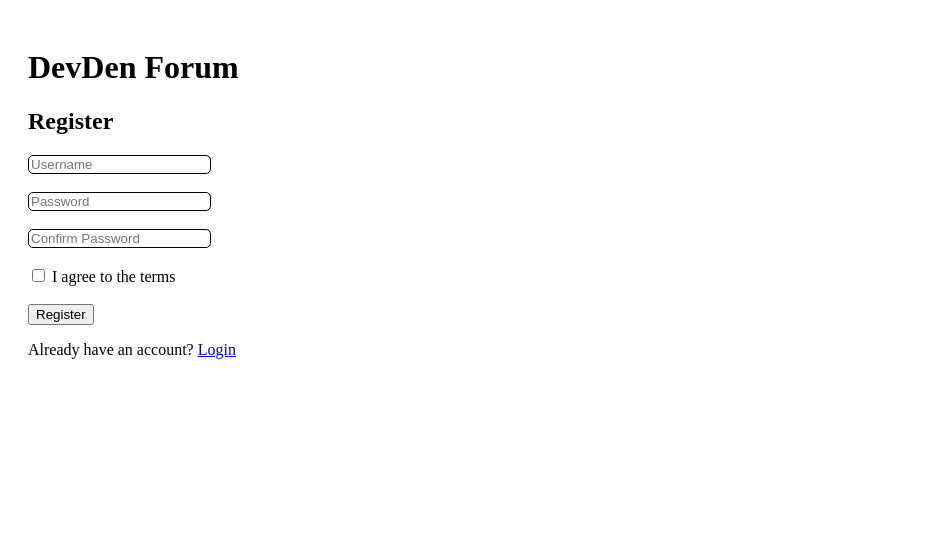
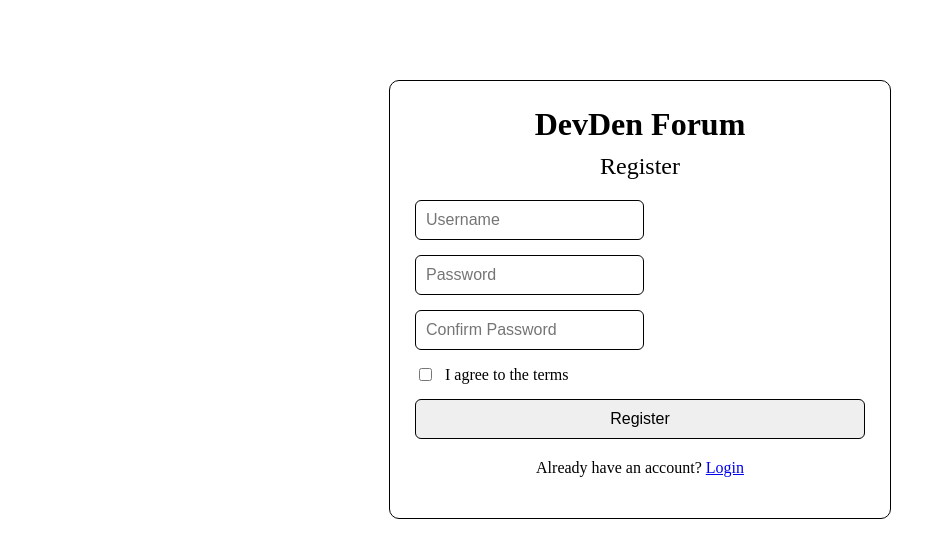
Before and after one commit to Sparkplug146/project-four, a React (Vite) app in the folder client/: page /register in a window 1280 px wide. Shown: the top 558 px of the page, without its empty margins (0-926 px from the left). Built offline with nearby package versions, Linux system fonts and the light colour scheme.

Commit message:
Updated Register jsx file

```diff
--- a/client/src/pages/Register.jsx
+++ b/client/src/pages/Register.jsx
@@ -1,5 +1,6 @@
 import { useState, useEffect } from "react";
 import { Link, useNavigate } from "react-router-dom";
+import "../styles/Auth.css";
 
 export default function Register() {
   const [username, setUsername] = useState("");
@@ -10,7 +11,6 @@ export default function Register() {
   const [errors, setErrors] = useState({});
   const navigate = useNavigate();
 
-  // Redirect if already logged in
   useEffect(() => {
     if (localStorage.getItem("token")) {
       navigate("/");
@@ -20,8 +20,8 @@ export default function Register() {
   function validate() {
     let newErrors = {};
 
-    if (!username) newErrors.username = "Username required";
-    if (!password) newErrors.password = "Password required";
+    if (!username.trim()) newErrors.username = "Username required";
+    if (!password.trim()) newErrors.password = "Password required";
     if (password !== confirmPassword)
       newErrors.confirmPassword = "Passwords do not match";
     if (!agree) newErrors.agree = "You must agree";
@@ -56,12 +56,14 @@ export default function Register() {
   }
 
   return (
-    <div style={{ padding: "20px" }}>
-      <h1>DevDen Forum</h1>
-      <h2>Register</h2>
+    <div className="auth-container">
+      <div className="auth-title">
+        <h1>DevDen Forum</h1>
+        <h2>Register</h2>
+      </div>
 
-      <form onSubmit={handleSubmit}>
-        <div style={{ display: "flex", gap: "15px", alignItems: "center" }}>
+      <form className="auth-form" onSubmit={handleSubmit}>
+        <div>
           <input
             placeholder="Username"
             value={username}
@@ -70,12 +72,10 @@ export default function Register() {
               setErrors((prev) => ({ ...prev, username: "" }));
             }}
           />
-          <span style={{ color: "red" }}>{errors.username}</span>
+          {errors.username && <p className="auth-error">{errors.username}</p>}
         </div>
 
-        <br />
-
-        <div style={{ display: "flex", gap: "15px", alignItems: "center" }}>
+        <div>
           <input
             placeholder="Password"
             type="password"
@@ -85,12 +85,10 @@ export default function Register() {
               setErrors((prev) => ({ ...prev, password: "" }));
             }}
           />
-          <span style={{ color: "red" }}>{errors.password}</span>
+          {errors.password && <p className="auth-error">{errors.password}</p>}
         </div>
 
-        <br />
-
-        <div style={{ display: "flex", gap: "15px", alignItems: "center" }}>
+        <div>
           <input
             placeholder="Confirm Password"
             type="password"
@@ -100,12 +98,12 @@ export default function Register() {
               setErrors((prev) => ({ ...prev, confirmPassword: "" }));
             }}
           />
-          <span style={{ color: "red" }}>{errors.confirmPassword}</span>
+          {errors.confirmPassword && (
+            <p className="auth-error">{errors.confirmPassword}</p>
+          )}
         </div>
 
-        <br />
-
-        <label style={{ color: errors.agree ? "red" : "black" }}>
+        <div className="auth-checkbox">
           <input
             type="checkbox"
             checked={agree}
@@ -113,21 +111,22 @@ export default function Register() {
               setAgree(e.target.checked);
               setErrors((prev) => ({ ...prev, agree: "" }));
             }}
-          />{" "}
-          I agree to the terms
-        </label>
+          />
+          <label>I agree to the terms</label>
+        </div>
 
-        <br />
-        <br />
+        {errors.agree && <p className="auth-error">{errors.agree}</p>}
 
         <button type="submit">Register</button>
       </form>
 
-      {errors.server && <p style={{ color: "red" }}>{errors.server}</p>}
+      {errors.server && <p className="auth-error">{errors.server}</p>}
 
-      <p>
-        Already have an account? <Link to="/login">Login</Link>
-      </p>
+      <div className="auth-footer">
+        <p>
+          Already have an account? <Link to="/login">Login</Link>
+        </p>
+      </div>
     </div>
   );
 }
```
